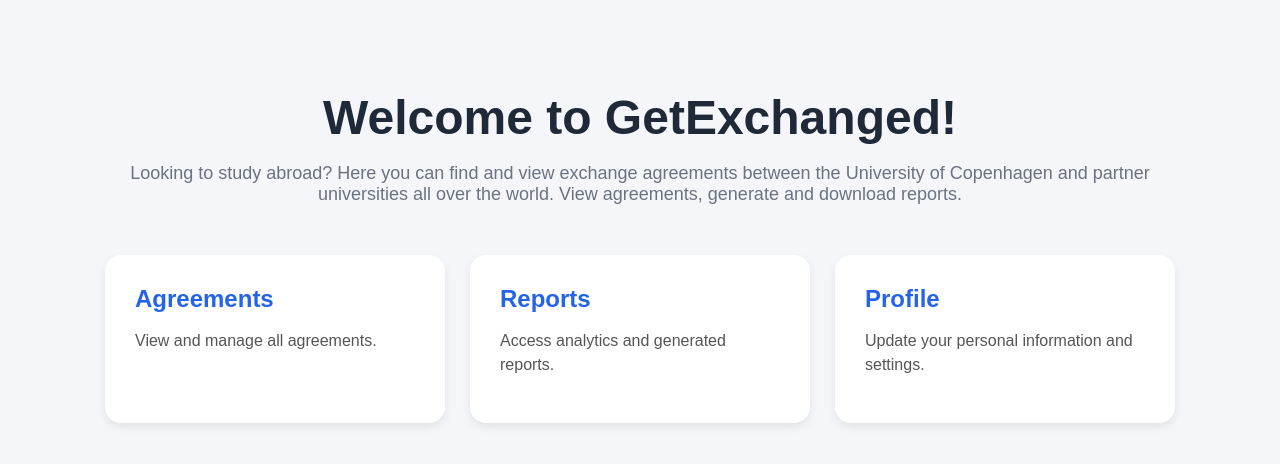
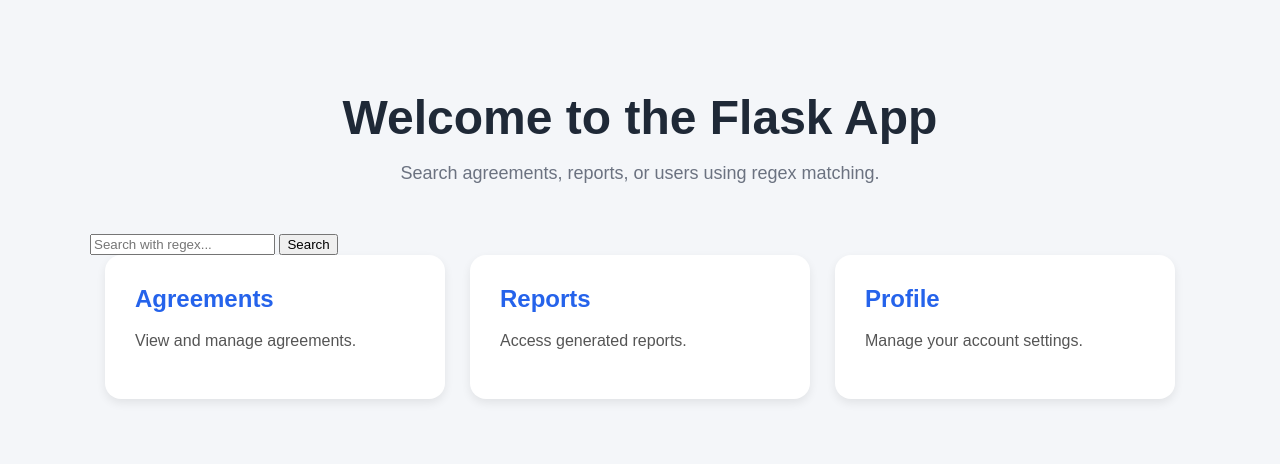
Before and after one commit to Michelle-Dimo/GetExchanged_DIS, a Flask app: page / in a window 1280 px wide. Shown: the part 68-532 px from the top of the page. Run offline with Flask 3, Linux system fonts and the light colour scheme; some libraries are stand-ins or nearby versions.

Commit message:
bud på regex søgning i homepage

```diff
--- a/app/__init__.py
+++ b/app/__init__.py
@@ -1,6 +1,8 @@
 import os
-from flask import Flask, app, render_template
+import re
+from flask import Flask, app, render_template, request
 import psycopg2
+import csv
 
 def create_app(test_config = None):
     # Create app
@@ -71,6 +73,30 @@ def create_app(test_config = None):
     def profile():
         return render_template('profile.html')
 
+    # Regex matching for homepage (maybe?? idk, gav det et skud)
+    DATA_FOLDER = "data"
+    @app.route("/", methods=["GET", "POST"])
+    def home():
+        results = []
+        if request.method == "POST":
+            search = request.form.get("search")
+            try:
+                pattern = re.compile(search, re.IGNORECASE)
+                for filename in os.listdir(DATA_FOLDER):
+                    if filename.endswith(".csv"):
+                        filepath = os.path.join(DATA_FOLDER, filename)
+                        with open(filepath, newline="", encoding="utf-8") as file:
+                            reader = csv.reader(file)
+                            for row in reader:
+                                row_text = " | ".join(row)
+                                if pattern.search(row_text):
+                                    results.append({"file": filename, "match": row_text})
+
+            except re.error:
+                results.append({"file": "Error", "match": "Invalid regex pattern"})
+
+        return render_template("home.html", results=results)
+
     if __name__ == '__main__':
         app.run(debug=True)
 
--- a/app/templates/homepage.html
+++ b/app/templates/homepage.html
@@ -3,25 +3,45 @@
 {% block content %}
 <div class="home-container">
     <div class="hero-section">
-        <h1>Welcome to GetExchanged!</h1>
+        <h1>Welcome to the Flask App</h1>
         <p>
-            Looking to study abroad?
-            Here you can find and view exchange agreements between the University of Copenhagen and partner universities all over the world.
-            View agreements, generate and download reports.
+            Search agreements, reports, or users using regex matching.
         </p>
     </div>
+    <div class="search-container">
+        <form method="POST">
+            <input
+                type="text"
+                name="search"
+                placeholder="Search with regex..."
+                required
+            >
+            <button type="submit">Search</button>
+        </form>
+    </div>
+    {% if results %}
+    <div class="results-container">
+        <h2>Search Results</h2>
+        {% for result in results %}
+            <div class="result-card">
+                <strong>{{ result.file }}</strong>
+                <p>{{ result.match }}</p>
+            </div>
+    {% endfor %}
+</div>
+{% endif %}
     <div class="card-container">
         <a href="{{ url_for('agreements') }}" class="card">
-            <h2> Agreements</h2>
-            <p>View and manage all agreements.</p>
+            <h2>Agreements</h2>
+            <p>View and manage agreements.</p>
         </a>
         <a href="{{ url_for('reports') }}" class="card">
-            <h2> Reports</h2>
-            <p>Access analytics and generated reports.</p>
+            <h2>Reports</h2>
+            <p>Access generated reports.</p>
         </a>
         <a href="{{ url_for('profile') }}" class="card">
-            <h2> Profile</h2>
-            <p>Update your personal information and settings.</p>
+            <h2>Profile</h2>
+            <p>Manage your account settings.</p>
         </a>
     </div>
 </div>
```
